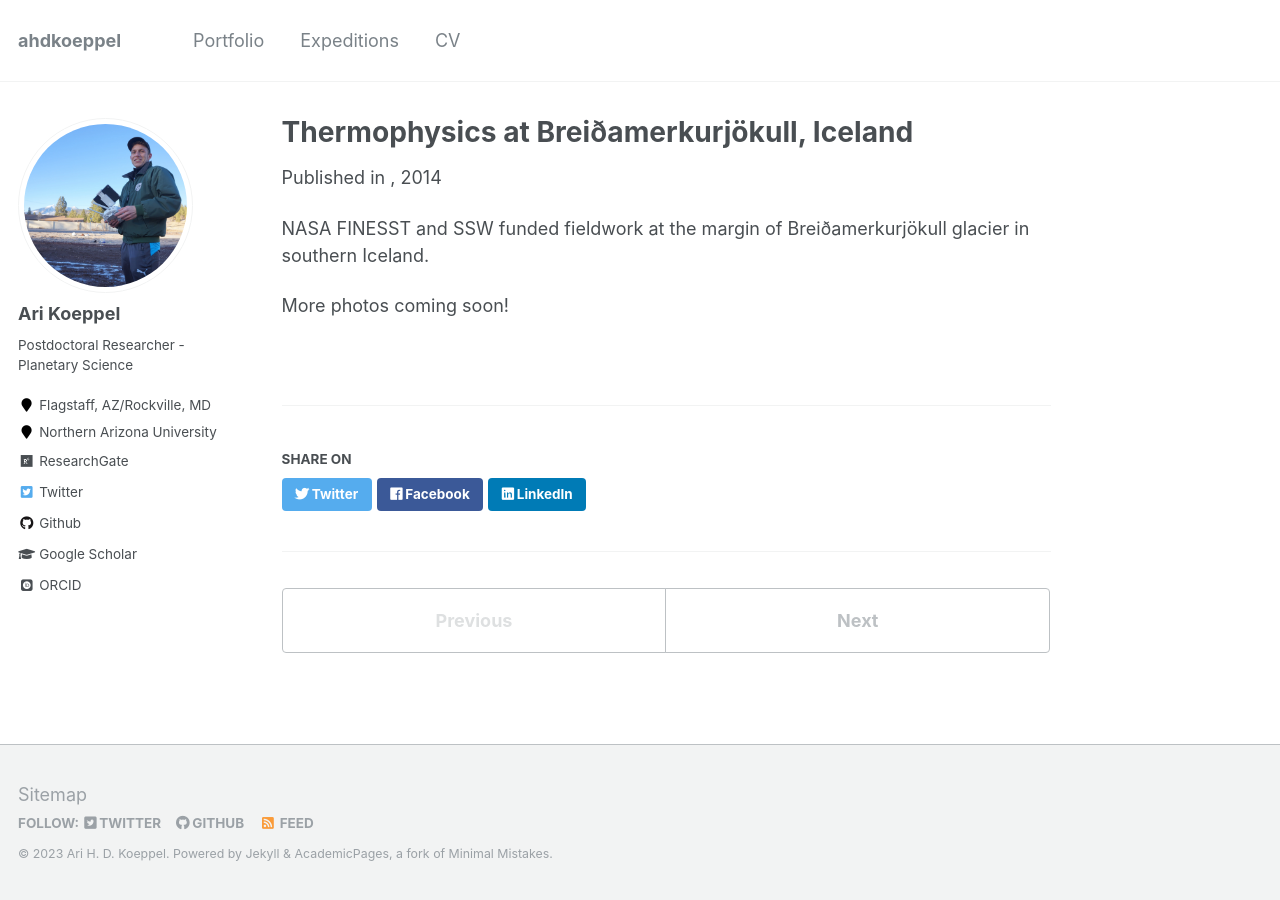
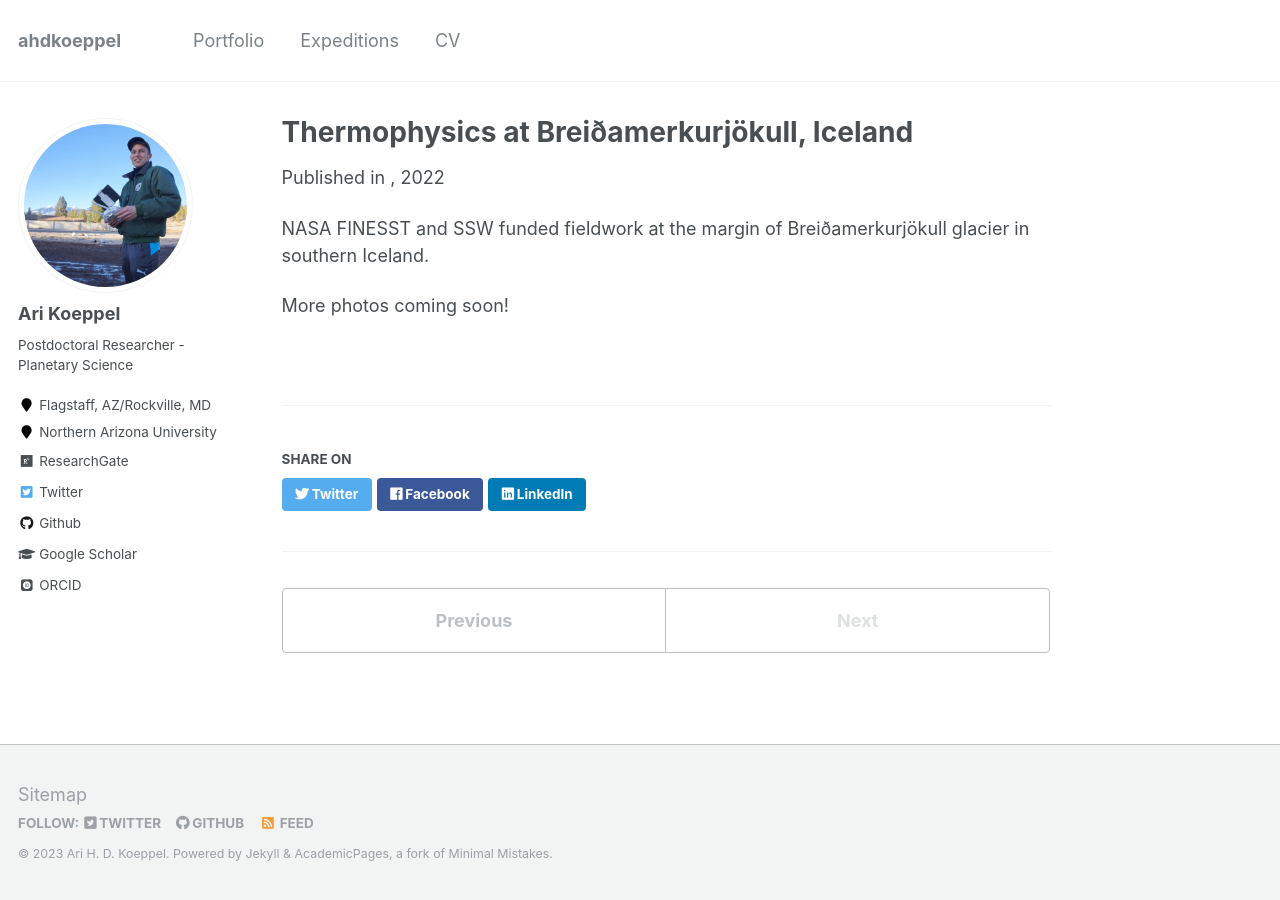
Before and after one commit to ahdkoeppel/ahdkoeppel.github.io, a Jekyll site: the page built from _expeditions/2022-iceland.md, in a window 1280 px wide. Built offline with Jekyll 4.4.1, drawn with Linux system fonts in a browser that asks for light colours; some web fonts are replaced.

Commit message:
Update 2022-iceland.md

```diff
--- a/_expeditions/2022-iceland.md
+++ b/_expeditions/2022-iceland.md
@@ -4,7 +4,7 @@ collection: expeditions
 type: "Field Work"
 permalink: /expeditions/2022-iceland
 venue: ""
-date: 2014-01-01
+date: 2022-06-01
 location: ""
 ---
 
```
